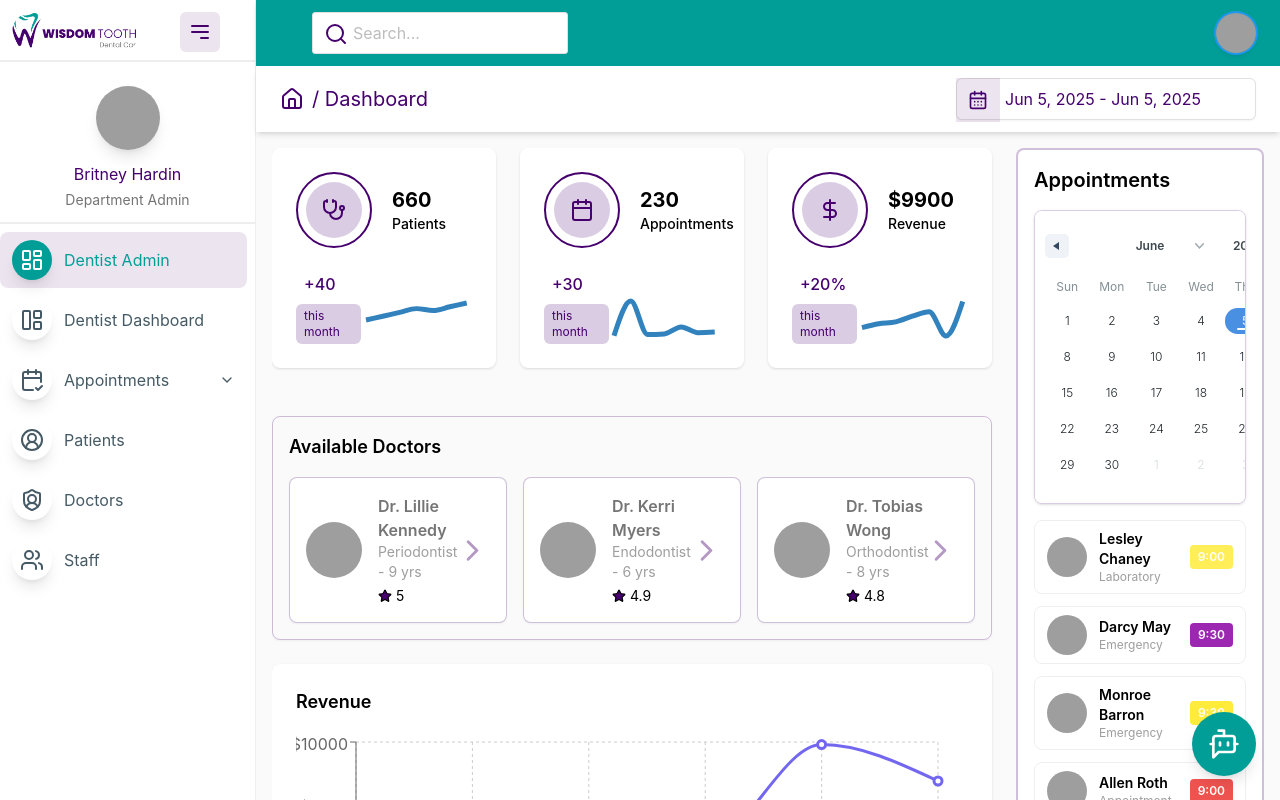
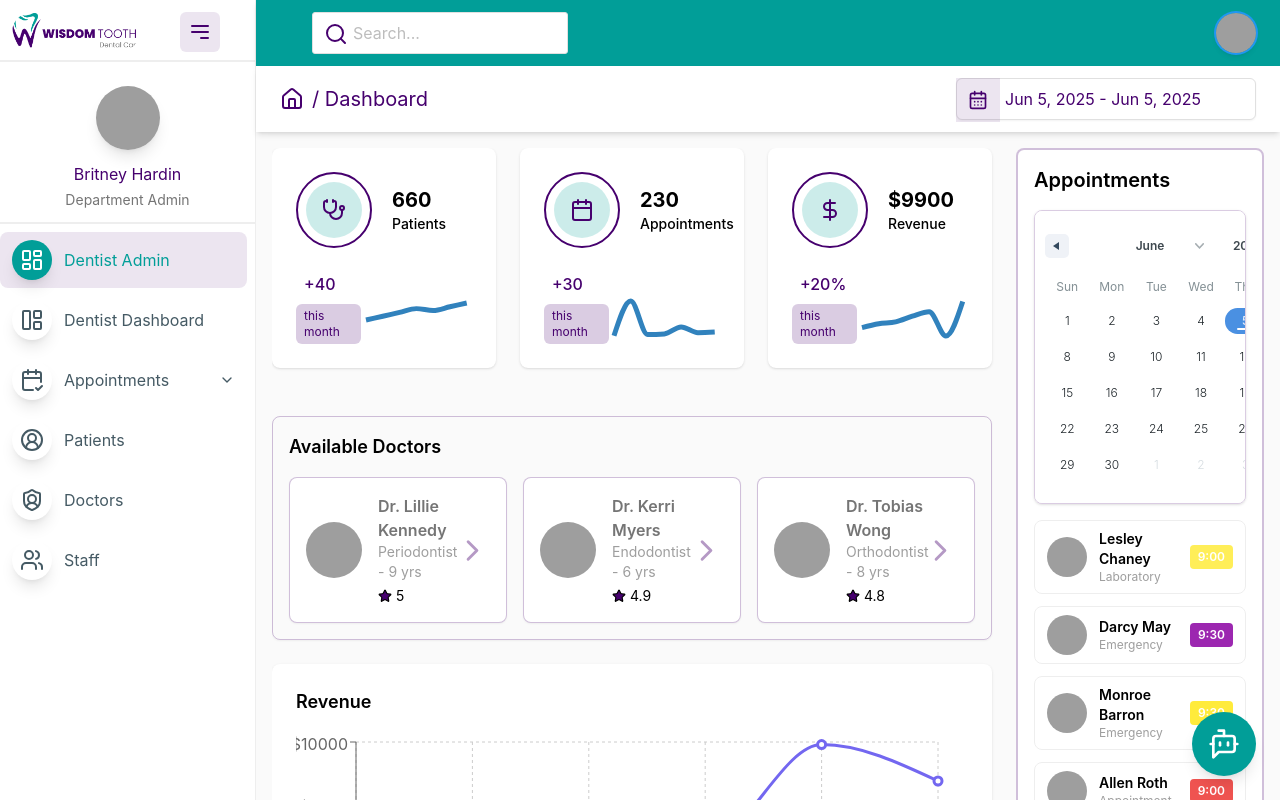
Before and after one commit to Danish-Razzaq/Dentist-Dashboard, a React (Vite) app: page / in a window 1280 px wide. Built offline with nearby package versions, Linux system fonts and the light colour scheme; grey boxes are pictures that could not be loaded.

Commit message:
adjust color scheem

```diff
--- a/src/pages/DentistAdmin/OverViewCards.jsx
+++ b/src/pages/DentistAdmin/OverViewCards.jsx
@@ -44,7 +44,7 @@ const OverViewCards = () => {
           {/* Header */}
           <div className="flex items-center gap-5">
             <div className="border-2 border-primary rounded-full p-2">
-              <div className="bg-primary/20 rounded-full p-4 text-primary">
+              <div className="bg-secondary/20 rounded-full p-4 text-primary">
                 {item.icon}
               </div>
             </div>
```
Also changed, not shown: src/pages/Doctors/DoctorList.jsx (+2 -5 lines).
